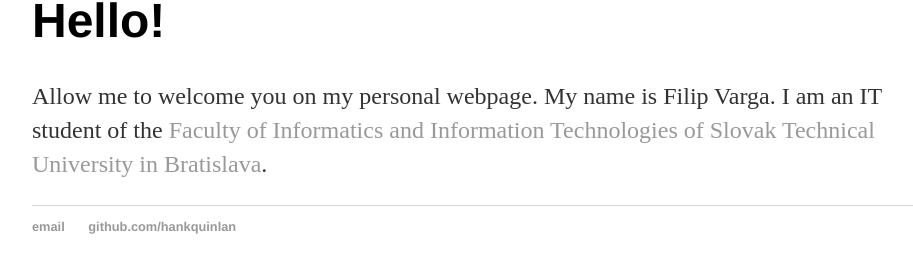
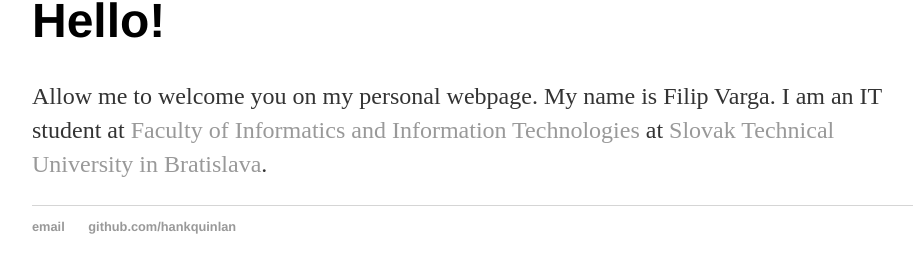
Before and after one commit to sammael9/sammael9.github.io, a Jekyll site: the page built from index.html, in a window 1280 px wide. Shown: the part 117-390 px from the top of the page, without its empty margins (160-1073 px from the left). Built offline with Jekyll 4.4.1, drawn with Linux system fonts in a browser that asks for light colours.

Commit message:
Update index.html

```diff
--- a/index.html
+++ b/index.html
@@ -4,5 +4,5 @@
 ---
 <div class="blurb">
 	<h1>Hello!</h1>
-	<p>Allow me to welcome you on my personal webpage. My name is Filip Varga. I am an IT student of the <a href="www.fiit.stuba.sk">Faculty of Informatics and Information Technologies of Slovak Technical University in Bratislava</a>.</p>
+	<p>Allow me to welcome you on my personal webpage. My name is Filip Varga. I am an IT student at <a href="www.fiit.stuba.sk">Faculty of Informatics and Information Technologies</a> at <a href="www.stuba.sk">Slovak Technical University in Bratislava</a>.</p>
 </div><!-- /.blurb -->
```
